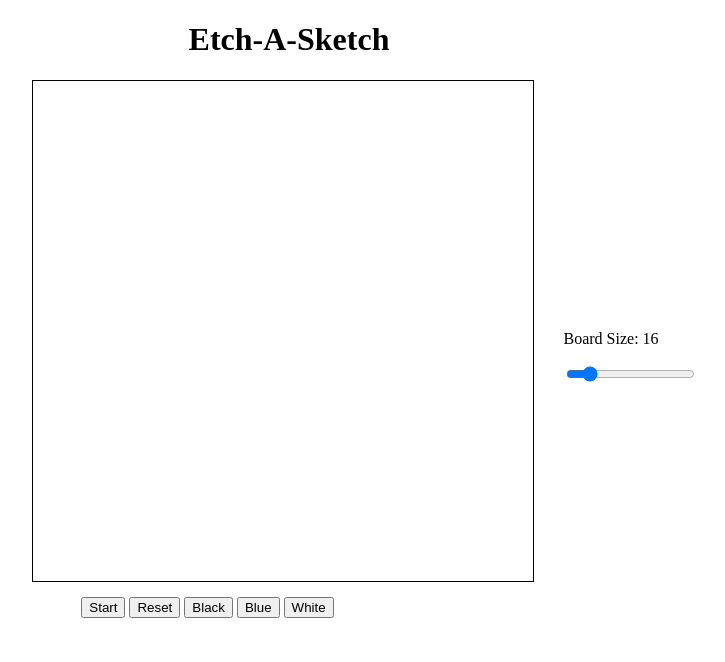
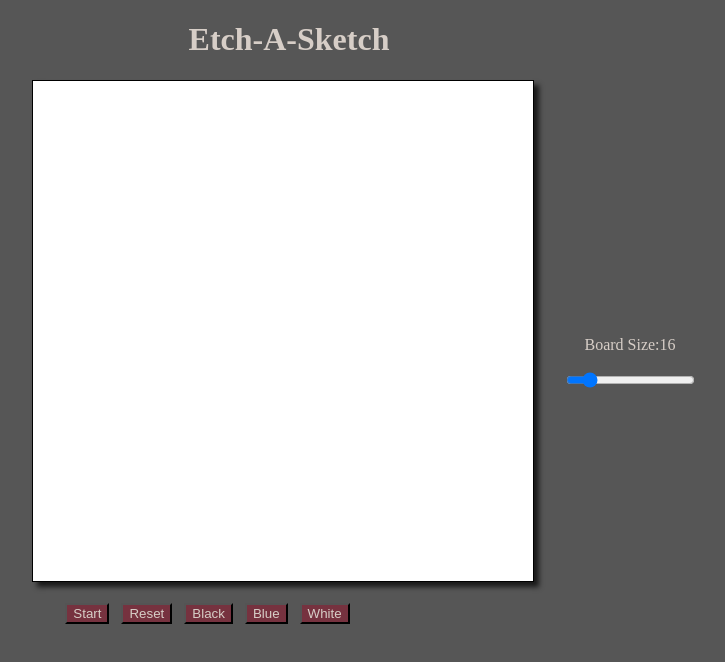
Before and after one commit to CN-McLaren/etch-A-Sketch, a plain HTML site: page index.html in a window 1280 px wide. Shown: the whole page, without its empty margins (351-1076 px from the left). Drawn offline with Linux system fonts and the light colour scheme.

Commit message:
Added CSS styling, colors/background colors

```diff
--- a/style.css
+++ b/style.css
@@ -1,5 +1,21 @@
 h1 {
     display:flex;
+    justify-content:center;
+    color:#D7CEC7;
+}
+
+body {
+    background-color:#565656;
+}
+
+button {
+    background-color:#76323F;
+    color:#D7CEC7;
+}
+
+p {
+    color:#D7CEC7;
+    display: flex;
     justify-content: center;
 }
 
@@ -11,7 +27,7 @@ h1 {
 .container {
     display:flex;
     flex-direction: column;
-    align-items: center;
+    align-items: space-between;
 }
 
 .board {
@@ -20,6 +36,7 @@ h1 {
     display:grid;
     border:1px solid #000;
     margin-left: 150px;
+    box-shadow: 5px 5px 5px rgba(0, 0, 0, 0.7);
 }
 
 .grid {
@@ -29,6 +46,12 @@ h1 {
 
 .buttons {
     margin-top: 15px;
+    display: flex;
+    justify-content: center;
+}
+
+button {
+    margin:6px;
 }
 
 .slideContainer {
```
